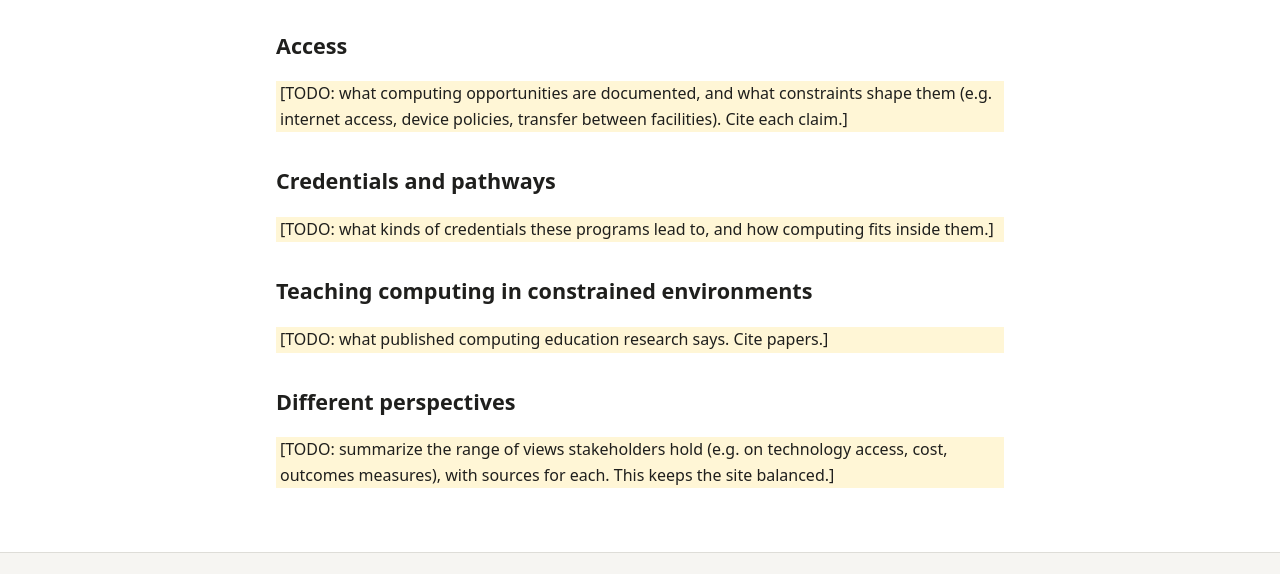
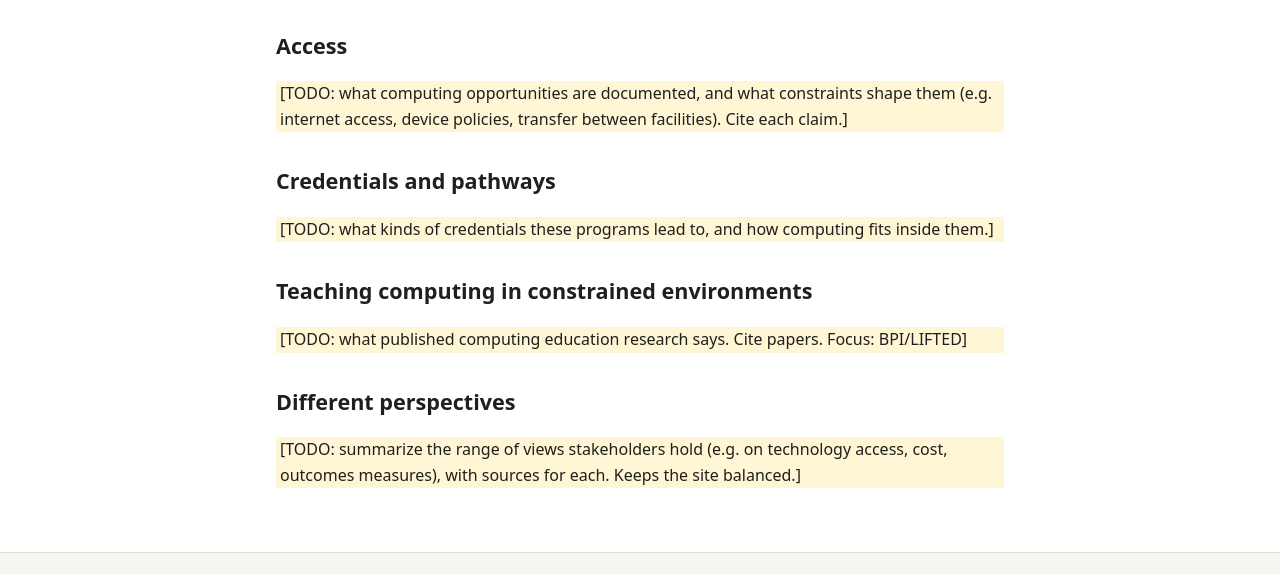
Before and after one commit to vvvNikvvv/computing-behind-bars, a plain HTML site: page context.html in a window 1280 px wide. Shown: the part 211-785 px from the top of the page. Drawn offline with Linux system fonts and the light colour scheme.

Commit message:
Refine TODO comments for clarity and focus

```diff
--- a/context.html
+++ b/context.html
@@ -19,10 +19,10 @@
   <p class="todo">[TODO: what kinds of credentials these programs lead to, and how computing fits inside them.]</p>
 
   <h2>Teaching computing in constrained environments</h2>
-  <p class="todo">[TODO: what published computing education research says. Cite papers.]</p>
+  <p class="todo">[TODO: what published computing education research says. Cite papers. Focus: BPI/LIFTED]</p>
 
   <h2>Different perspectives</h2>
-  <p class="todo">[TODO: summarize the range of views stakeholders hold (e.g. on technology access, cost, outcomes measures), with sources for each. This keeps the site balanced.]</p>
+  <p class="todo">[TODO: summarize the range of views stakeholders hold (e.g. on technology access, cost, outcomes measures), with sources for each. Keeps the site balanced.]</p>
 </main>
   <script src="js/site.js"></script>
 </body>
```
